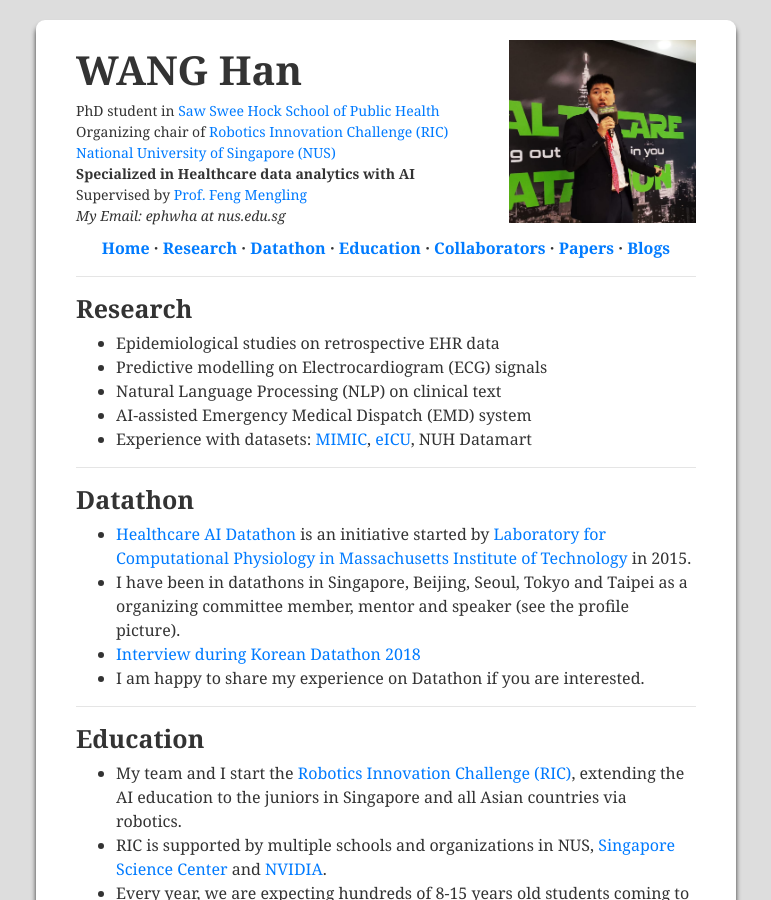
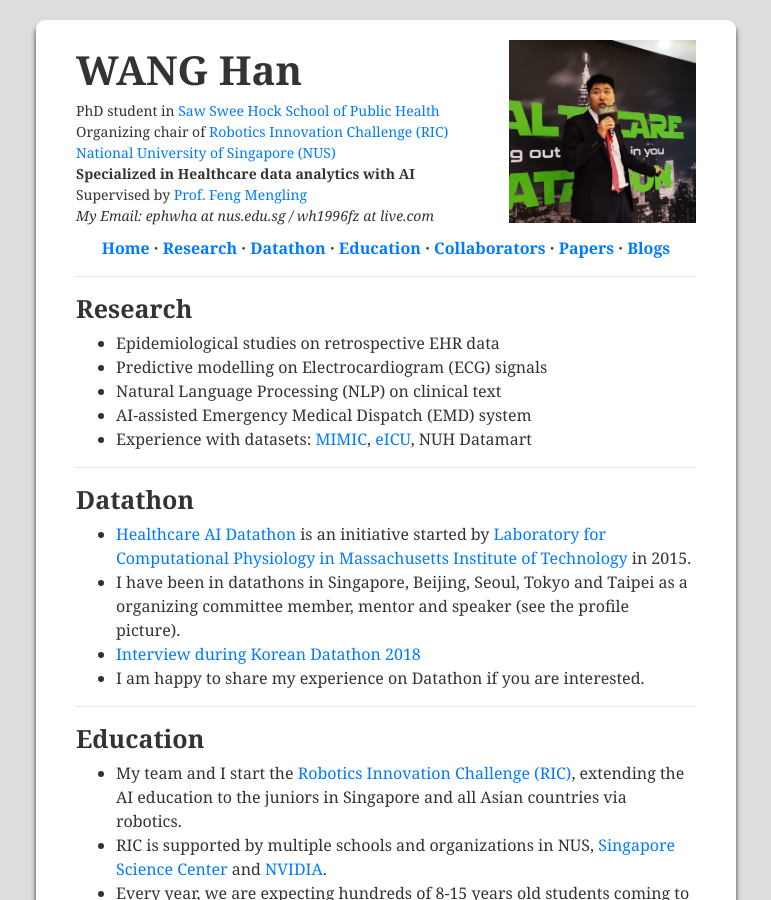
Before and after one commit to Hans0124SG/Hans0124SG.github.io, a Jekyll site: the page index.html, which Jekyll copies as it is, in a window 1280 px wide and 900 px high. Shown: the whole window, without its empty margins (254-1025 px from the left). Built offline with Jekyll 4.4.1, drawn with Linux system fonts in a browser that asks for light colours.

Commit message:
update email address

```diff
--- a/_layouts/default.html
+++ b/_layouts/default.html
@@ -37,7 +37,7 @@
      <span id="title"><a href="http://www.nus.edu.sg/">National University of Singapore (NUS)</a></span><br/>
      <span id="title"><b>Specialized in Healthcare data analytics with AI</b></span><br/>
      <span id="title">Supervised by <a href="https://www.mornin-feng.com/">Prof. Feng Mengling</a></span><br/>
-     <span id="title"><i>My Email: ephwha at nus.edu.sg</i></span>
+     <span id="title"><i>My Email: ephwha at nus.edu.sg / wh1996fz at live.com</i></span>
      </div>
 
     <div class="col-4">
--- a/index.html
+++ b/index.html
@@ -53,7 +53,7 @@
      <span id="title"><a href="http://www.nus.edu.sg/">National University of Singapore (NUS)</a></span><br/>
      <span id="title"><b>Specialized in Healthcare data analytics with AI</b></span><br/>
      <span id="title">Supervised by <a href="https://www.mornin-feng.com/">Prof. Feng Mengling</a></span><br/>
-     <span id="title"><i>My Email: ephwha at nus.edu.sg</i></span>
+     <span id="title"><i>My Email: ephwha at nus.edu.sg / wh1996fz at live.com</i></span>
      </div>
 
     <div class="col-4">
```
